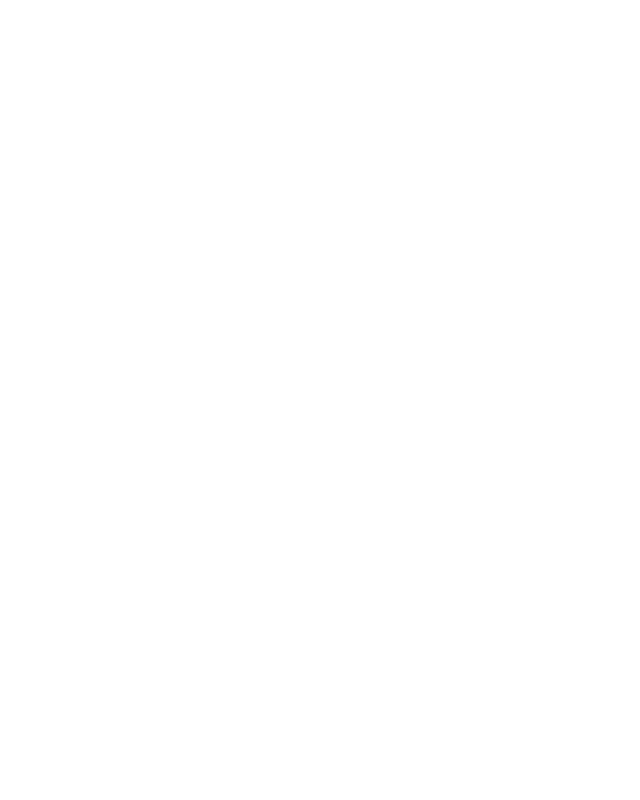
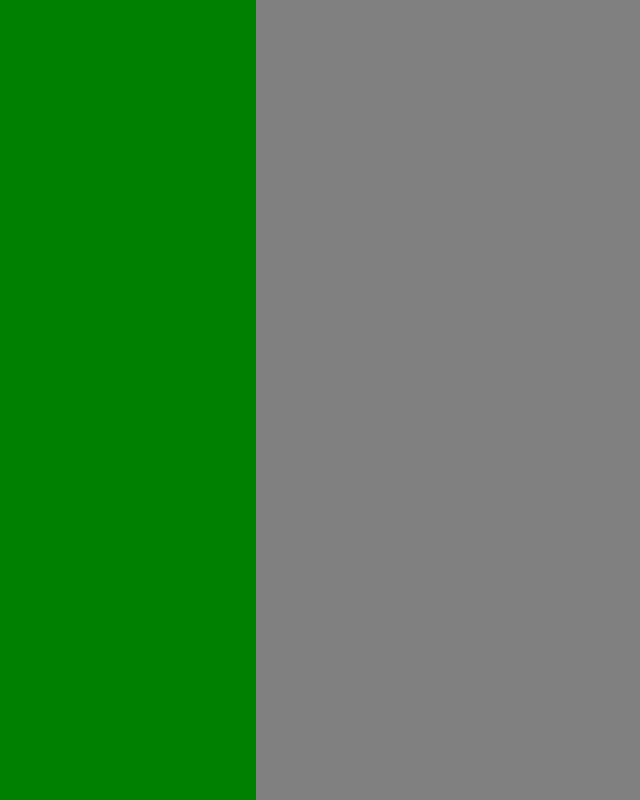
Before and after one commit to ConnerAiken/ConnerAiken.com, a React app: page / in a window 1280 px wide. Shown: the whole page, without its empty margins (0-640 px from the left). Built offline with nearby package versions, Linux system fonts and the light colour scheme.

Commit message:
Use CSS grid for layout

```diff
--- a/src/components/container/App.scss
+++ b/src/components/container/App.scss
@@ -1,4 +1,10 @@
  #container {
+     width: 100vw;
+     height: 100vh;
+     display: grid;
+     grid-template-rows: 100%;
+     grid-template-columns: 20% 80%;
+
      #sidebar {
         background-color: green;
      }
```
Also changed, not shown: 2 other files (tests, documents, lock files or other folders).
